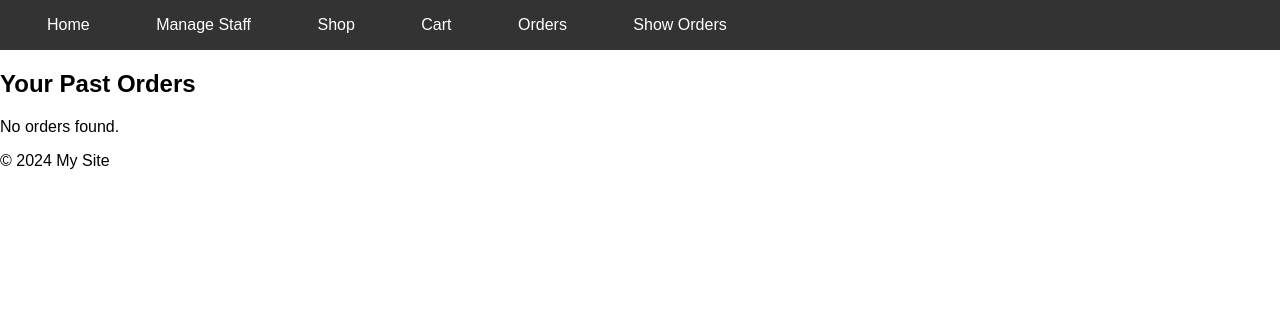
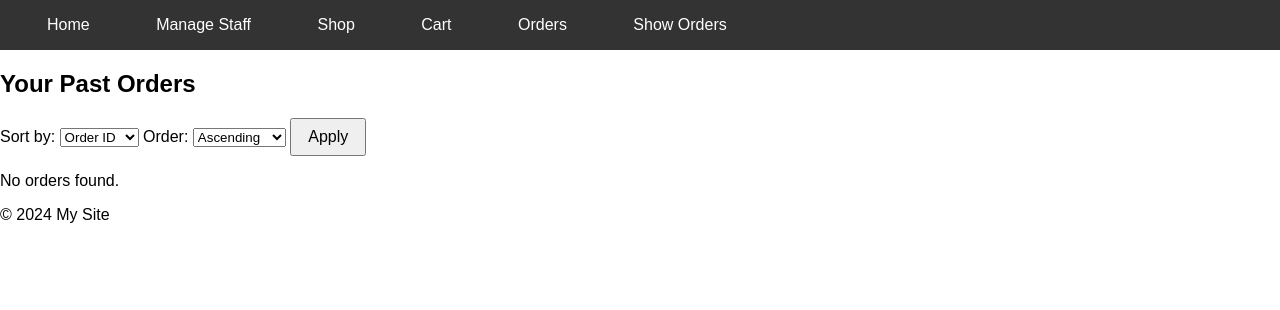
Before and after one commit to Arda-Doruk-Kaytanci/LittleLemon, a Django app: template BookAPI/templates/BookAPI/orders.html in a window 1280 px wide. Shown: the top 310 px of the page. Run offline with Django 5.2, Linux system fonts and the light colour scheme; the template is opened without the code that fills it, so the values that code supplies are empty.

Commit message:
awdawdawdawdwadwadawdwa dda dwda da dw dad ad wdaw

```diff
--- a/BookAPI/templates/BookAPI/orders.html
+++ b/BookAPI/templates/BookAPI/orders.html
@@ -2,6 +2,21 @@
 
 {% block content %}
 <h2>Your Past Orders</h2>
+
+<form method="get" action="{% url 'view_order' %}">
+    <label for="sort_by">Sort by:</label>
+    <select name="sort_by" id="sort_by">
+        <option value="id" {% if sort_by == "id" %}selected{% endif %}>Order ID</option>
+        <option value="price" {% if sort_by == "price" %}selected{% endif %}>Price</option>
+        <option value="delivered" {% if sort_by == "delivered" %}selected{% endif %}>Delivered</option>
+    </select>
+    <label for="order">Order:</label>
+    <select name="order" id="order">
+        <option value="asc" {% if order == "asc" %}selected{% endif %}>Ascending</option>
+        <option value="desc" {% if order == "desc" %}selected{% endif %}>Descending</option>
+    </select>
+    <button type="submit">Apply</button>
+</form>
 
 {% if orders %}
 <ul>
@@ -23,11 +38,14 @@
     {% endfor %}
 </ul>
 
+<!-- Pagination controls -->
 <div class="pagination">
     <span class="step-links">
         {% if orders.has_previous %}
-        <a href="?page=1">First</a>
-        <a href="?page={{ orders.previous_page_number }}">Previous</a>
+        <a href="?{% if sort_by %}sort_by={{ sort_by }}&{% endif %}page=1{% if order %}&order={{ order }}{% endif %}">&laquo;
+            first</a>
+        <a
+            href="?{% if sort_by %}sort_by={{ sort_by }}&{% endif %}page={{ orders.previous_page_number }}{% if order %}&order={{ order }}{% endif %}">previous</a>
         {% endif %}
 
         <span class="current">
@@ -35,8 +53,11 @@
         </span>
 
         {% if orders.has_next %}
-        <a href="?page={{ orders.next_page_number }}">Next</a>
-        <a href="?page={{ orders.paginator.num_pages }}">Last</a>
+        <a
+            href="?{% if sort_by %}sort_by={{ sort_by }}&{% endif %}page={{ orders.next_page_number }}{% if order %}&order={{ order }}{% endif %}">next</a>
+        <a
+            href="?{% if sort_by %}sort_by={{ sort_by }}&{% endif %}page={{ orders.paginator.num_pages }}{% if order %}&order={{ order }}{% endif %}">last
+            &raquo;</a>
         {% endif %}
     </span>
 </div>
```
Also changed, not shown: BookAPI/views.py (+21 -3 lines).
